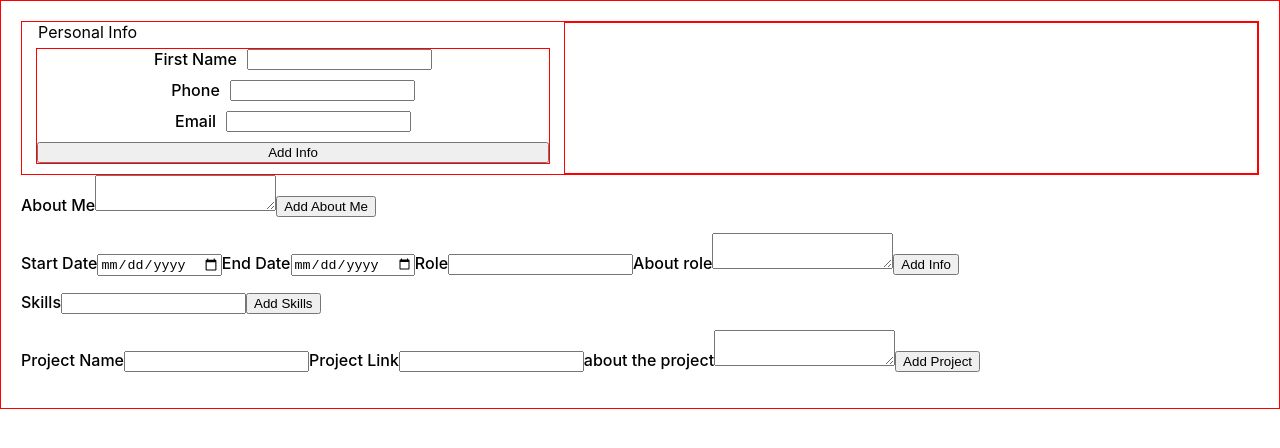
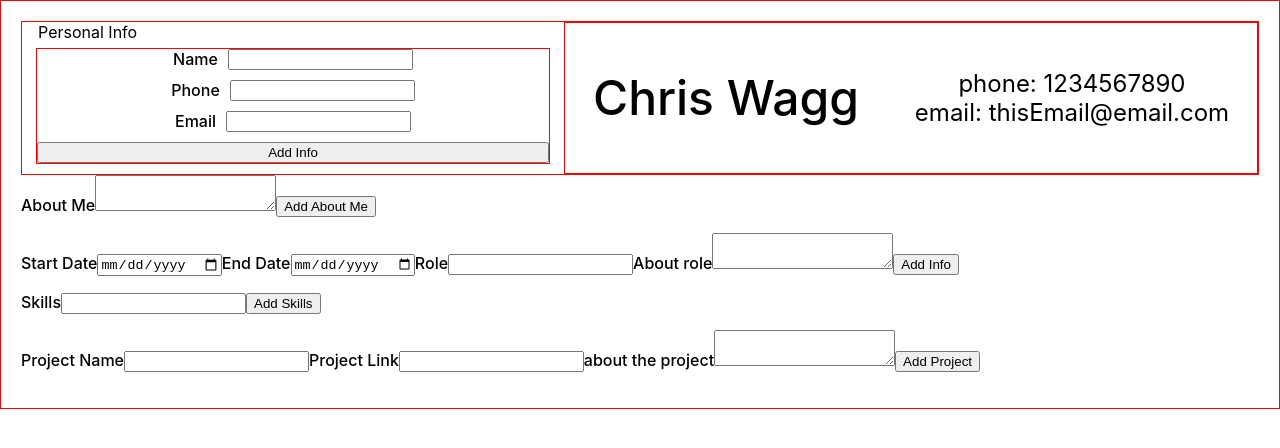
Before and after one commit to Chris-Wagg/TOP-React-CV, a React (Create React App) app in the folder cv-project/: page / in a window 1280 px wide. Shown: the top 448 px of the page. Built offline with nearby package versions, Linux system fonts and the light colour scheme.

Commit message:
personal info layout blocking done

```diff
--- a/cv-project/src/Components/AddPersonalInfo.jsx
+++ b/cv-project/src/Components/AddPersonalInfo.jsx
@@ -1,14 +1,14 @@
 import React, { Component } from 'react'
 import uniqid from 'uniqid'
 
-import DisplayFirstName from './Display Components/DisplayPersonalInfo'
+import DisplayPersonalInfo from './Display Components/DisplayPersonalInfo'
 
 class AddPersonalInfo extends Component {
 	constructor() {
 		super()
 		this.state = {
-			firstName: { text: '', id: uniqid() },
-			firstNameArr: [],
+			name: { text: '', id: uniqid() },
+			nameArr: [],
 			lastName: { text: '', id: uniqid() },
 			lastNameArr: [],
 			phoneNum: { text: '', id: uniqid() },
@@ -18,11 +18,11 @@ class AddPersonalInfo extends Component {
 		}
 	}
 
-	handleChangeFirstName = (e) => {
+	handleChangeName = (e) => {
 		this.setState({
-			firstName: {
+			name: {
 				text: e.target.value,
-				id: this.state.firstName.id,
+				id: this.state.name.id,
 			},
 		})
 	}
@@ -47,8 +47,8 @@ class AddPersonalInfo extends Component {
 	onSubmitAllInfo = (e) => {
 		e.preventDefault()
 		this.setState({
-			firstNameArr: this.state.firstNameArr.concat(this.state.firstName),
-			firstName: { text: '', id: uniqid() },
+			nameArr: this.state.nameArr.concat(this.state.name),
+			name: { text: '', id: uniqid() },
 
 			phoneNumArr: this.state.phoneNumArr.concat(this.state.phoneNum),
 			phoneNum: { text: '', id: uniqid() },
@@ -59,8 +59,8 @@ class AddPersonalInfo extends Component {
 
 	render() {
 		const {
-			firstName,
-			firstNameArr,
+			name,
+			nameArr,
 
 			email,
 			emailArr,
@@ -75,12 +75,12 @@ class AddPersonalInfo extends Component {
 							<legend>Personal Info</legend>
 							<div className="input-main-container">
 								<div className="input-container">
-									<label htmlFor="firstNameInput">First Name</label>
+									<label htmlFor="nameInput">Name</label>
 									<input
-										onChange={this.handleChangeFirstName}
+										onChange={this.handleChangeName}
 										type="text"
-										id="firstNameInput"
-										value={firstName.text}
+										id="nameInput"
+										value={name.text}
 									/>
 								</div>
 
@@ -111,8 +111,8 @@ class AddPersonalInfo extends Component {
 						</fieldset>
 					</form>
 					<div className="info-display">
-						<DisplayFirstName
-							firstNameArr={firstNameArr}
+						<DisplayPersonalInfo
+							nameArr={nameArr}
 							phoneNumArr={phoneNumArr}
 							emailArr={emailArr}
 						/>
--- a/cv-project/src/Components/Display Components/DisplayPersonalInfo.jsx
+++ b/cv-project/src/Components/Display Components/DisplayPersonalInfo.jsx
@@ -1,22 +1,25 @@
 export default function DisplayPersonalInfo(props) {
-	const { firstNameArr, phoneNumArr, emailArr } = props
+	const { nameArr, phoneNumArr, emailArr } = props
 
 	return (
 		<div className="info-container">
 			<div className="name">
-				{firstNameArr.map((e) => {
+				Chris Wagg
+				{nameArr.map((e) => {
 					return <li key={e.id}>{e.text}</li>
 				})}
 			</div>
 			<div className="contact-info">
 				<div className="phone-number">
+					phone: 1234567890
 					{phoneNumArr.map((e) => {
-						return <li key={e.id}>{e.text}</li>
+						return <li key={e.id}>{e.text}phone: </li>
 					})}
 				</div>
 				<div className="email">
+					email: thisEmail@email.com
 					{emailArr.map((e) => {
-						return <li key={e.id}>{e.text}</li>
+						return <li key={e.id}>{e.text}email: </li>
 					})}
 				</div>
 			</div>
--- a/cv-project/src/index.css
+++ b/cv-project/src/index.css
@@ -53,3 +53,19 @@ label {
 	gap: 10px;
 	width: 40vw;
 }
+
+.info-container {
+	display: flex;
+	justify-content: space-around;
+	height: 100%;
+	align-items: center;
+}
+
+.name {
+	font-size: 48px;
+	font-weight: 500;
+}
+
+.contact-info {
+	font-size: 24px;
+}
```
